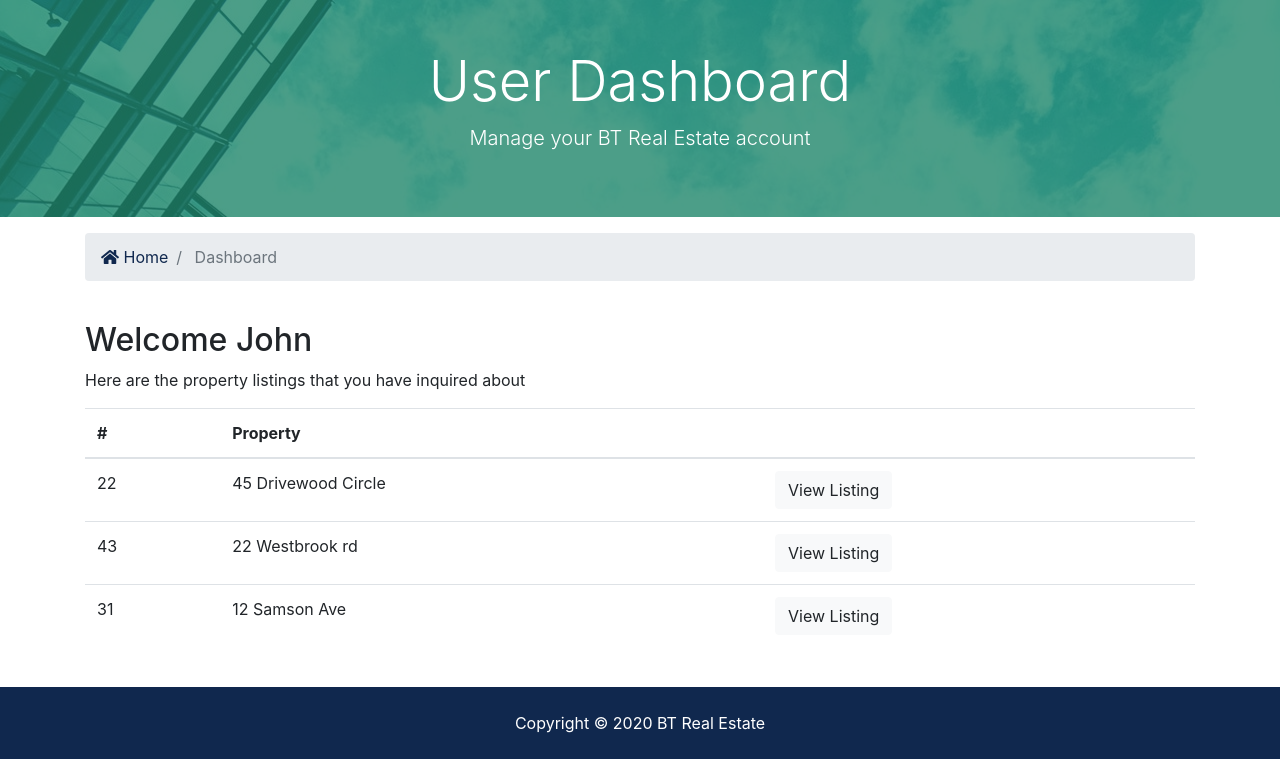
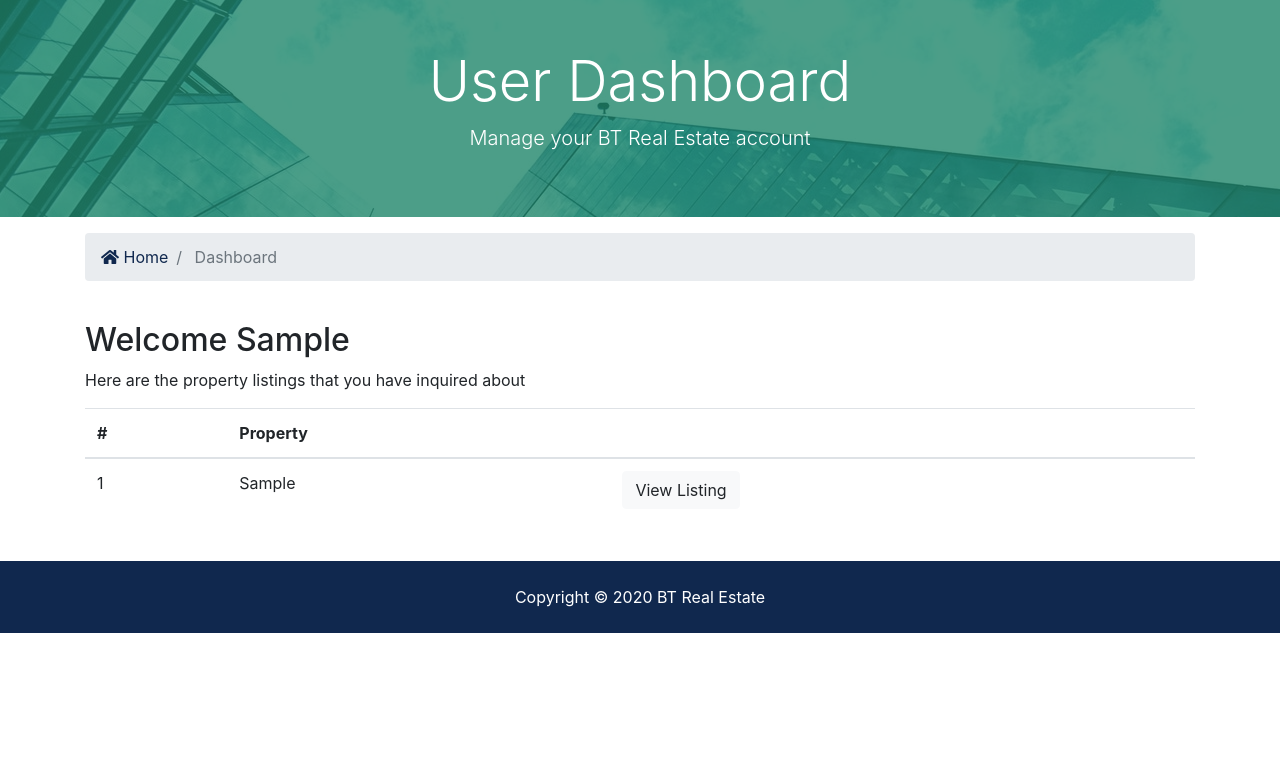
Before and after one commit to YukiUmetsu/btre_real_estate_django_docker, a Django app: page /accounts/dashboard in a window 1280 px wide. Shown: the part 128-887 px from the top of the page. After the commit the page ends 761 px from the top, so only its background shows below. Run offline with Django 3.2, Linux system fonts and the light colour scheme; a user stored in the database is signed in; tables that the repository leaves empty hold one stand-in row (values such as "Sample post"); parts of the project's set-up code (start-up, migrations or seed data) failed here and were passed over; some libraries are stand-ins or nearby versions.

Commit message:
added dashboard functionality

```diff
--- a/btre_project/accounts/views.py
+++ b/btre_project/accounts/views.py
@@ -1,7 +1,7 @@
 from django.shortcuts import render, redirect
 from django.contrib import messages, auth
 from django.contrib.auth.models import User
-
+from contacts.models import Contact
 
 def register(request):
     if request.method != 'POST':
@@ -48,7 +48,9 @@
 
 
 def dashboard(request):
-    return render(request, 'accounts/dashboard.html')
+    user_contacts = Contact.objects.order_by('contact_date').filter(user_id=request.user.id)
+    context = {'contacts': user_contacts}
+    return render(request, 'accounts/dashboard.html', context)
 
 
 def validate_new_user(request):
--- a/btre_project/templates/accounts/dashboard.html
+++ b/btre_project/templates/accounts/dashboard.html
@@ -34,7 +34,10 @@
     <div class="container">
         <div class="row">
             <div class="col-md-12">
-                <h2>Welcome John</h2>
+                <h2>Welcome {{ user.first_name }}</h2>
+
+                {% if contacts %}
+
                 <p>Here are the property listings that you have inquired about</p>
                 <table class="table">
                     <thead>
@@ -45,29 +48,23 @@
                     </tr>
                     </thead>
                     <tbody>
+
+                    {% for contact in contacts %}
                     <tr>
-                        <td>22</td>
-                        <td>45 Drivewood Circle</td>
+                        <td>{{contact.id}}</td>
+                        <td>{{contact.listing}}</td>
                         <td>
-                            <a class="btn btn-light" href="#">View Listing</a>
+                            <a class="btn btn-light" href="{% url 'listing' contact.listing_id %}">View Listing</a>
                         </td>
                     </tr>
-                    <tr>
-                        <td>43</td>
-                        <td>22 Westbrook rd</td>
-                        <td>
-                            <a class="btn btn-light" href="#">View Listing</a>
-                        </td>
-                    </tr>
-                    <tr>
-                        <td>31</td>
-                        <td>12 Samson Ave</td>
-                        <td>
-                            <a class="btn btn-light" href="#">View Listing</a>
-                        </td>
-                    </tr>
+                    {% endfor %}
+
                     </tbody>
                 </table>
+                {% else %}
+                    <p>You have not made any inquires</p>
+                {% endif %}
+
             </div>
         </div>
     </div>
```
Also changed, not shown: btre_project/btre/settings.py (+7 -0 lines), btre_project/contacts/views.py (+10 -0 lines), 1 other file.
